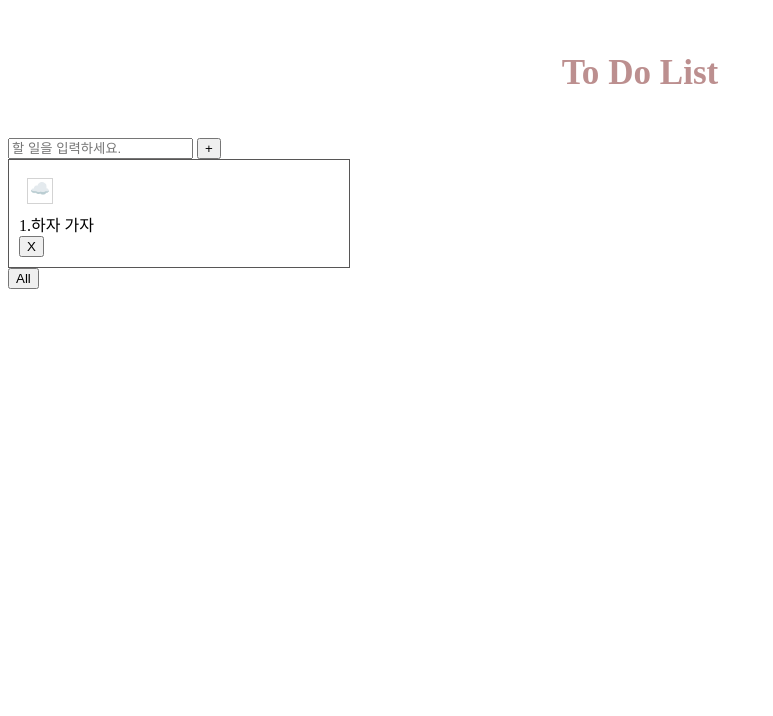
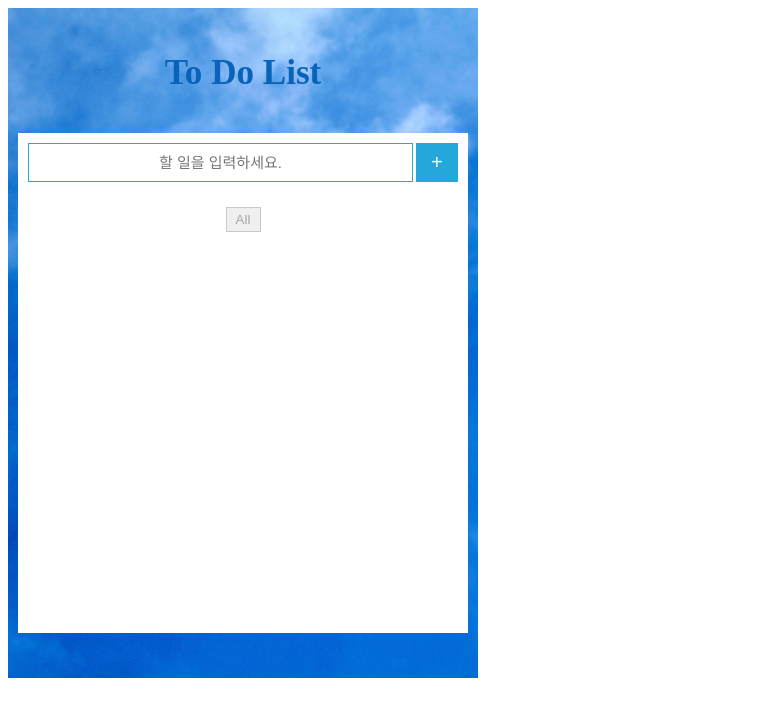
Before and after one commit to harang35/todolist, a plain HTML site: page index.html in a window 1280 px wide. Shown: the whole page, without its empty margins (0-773 px from the left). Drawn offline with Linux system fonts and the light colour scheme.

Commit message:
css 꾸밈

```diff
--- a/index.html
+++ b/index.html
@@ -5,73 +5,129 @@
     <meta name="viewport" content="width=device-width, initial-scale=1.0" />
     <title>todo list</title>
     <style>
+      #todo_todo {
+        width: 450px;
+        height: 650px;
+        padding: 10px;
+        background-image: url("back-sky.jpg");
+        background-size: cover; /* 이미지 전체 영역 채우기 */
+        background-position: center; /* 이미지 중앙 정렬 */
+        background-repeat: no-repeat; /* 이미지 반복 제거 */
+      }
       #title {
-        padding: 10px;
+        width: 100%;
+        height: 80px;
+        color: rgb(9, 100, 185);
+        font-size: 30px;
         text-align: center;
-        color: rosybrown;
-        font-size: 30px;
       }
       #todo_box {
+        width: 100%;
+        height: 500px;
         background-color: white;
-        border: 1px;
       }
       #input_box {
+        display: flex;
         background-color: white;
+        justify-content: flex-start; /* 가로 정렬 */
+        padding: 10px;
       }
       #input {
-        height: 15px;
-        align-items: center;
+        width: 90%;
+        height: 35px;
+        border: 1px solid rgb(36, 167, 219);
+        color: rgb(107, 107, 107);
+        background-color: white;
+        text-align: center;
+        font-size: 15px;
       }
-      #button {
-        background-color: transparent;
+      /* input focus 테두리 색상 */
+      #input:focus {
+        border-color: #007bff;
+        outline: none;
+        box-shadow: 0 0 5px rgba(0, 123, 255, 0.5);
+      }
+      #add {
+        width: 10%;
+        background-color: rgb(36, 167, 219);
+        display: flex; /* 중앙정렬 */
+        justify-content: center; /* 가로중앙정렬 */
+        align-items: center; /* 세로중앙정렬 */
+        margin-left: 3px; /* 왼쪽 밖 여백 */
+      }
+      #addBtn {
+        color: white;
+        font-size: 20px;
+        background-color: rgb(36, 167, 219);
+        border: none;
+        height: 100%;
+      }
+      #list {
+        display: flex;
+        list-style: none;
+        display: block;
+        padding: 0;
+        margin: 10px;
+      }
+      #todo_list ul li {
+        width: 90%;
+        background-color: white;
+        list-style: none; /*리스트 말머리 없애기*/
+        padding: 7px;
+        border: none;
+        color: rgb(36, 167, 219);
+        /*border: 1px solid rgb(211, 32, 32);*/
+      }
+      #todo_all {
+        display: flex;
+        justify-content: center; /* 수평 중앙 정렬 */
+        align-items: center; /* 수직 중앙 정렬 */
+        width: 100%;
+        height: 35px;
         border: 0;
       }
-      #todo_list {
-        display: flex;
-        list-style: none;
-        padding: 0;
-        margin: 0;
-        justify-content: flex-start; /* 가로 정렬 */
+      .completed {
+        text-decoration: line-through;
+        color: gray;
       }
-      #list ul li {
-        width: 20rem;
-        list-style: none; /*리스트 말머리 없애기*/
-        padding: 10px;
-        border: 1px solid rgb(87, 86, 86);
+      .delete-btn {
+        background-color: rgb(36, 167, 219);
+        color: white;
+        border: none;
+        padding: 5px;
+        cursor: pointer;
       }
-      #checkbox {
-        min-width: none; /*최소너비*/
-        min-height: none;
-        width: 1.5rem;
-        height: 1.5rem;
-        margin: 0.5rem 0.5rem;
-        border: 1px solid lightgray;
-        text-align: center;
+      .delete-btn:hover {
+        /* 커서와 버튼색 변경*/
+        cursor: pointer;
+        background-color: rgb(238, 76, 76);
+      }
+      #show_all {
+        width: 35px;
+        height: 70%;
+        color: rgb(167, 166, 166);
+        border: 1px solid rgb(199, 201, 202);
       }
     </style>
   </head>
   <body>
+    <div id="todo_todo">
       <div id="title">
         <h3>To Do List</h3>
       </div>
       <div id="todo_box">
         <div id="input_box">
           <input id="input" type="text" placeholder="할 일을 입력하세요." />
-        <button id="add">+</button>
+          <div id="add"><button id="addBtn">+</button></div>
         </div>
-      <div id="list">
-        <ul id="todo_list">
-          <li id="todo_item check">
-            <div id="checkbox">☁️</div>
-            <div id="todo">1.하자 가자</div>
-            <button id="delbox">X</button>
-          </li>
-        </ul>
+        <div id="todo_list">
+          <ul id="list"></ul>
+        </div>
         <div id="todo_all">
           <button id="show_all" data-type="all">All</button>
         </div>
       </div>
     </div>
-    <script src="" main.js></script>
+    <script src="main.js"></script>
   </body>
 </html>
--- a/main.js
+++ b/main.js
@@ -1,3 +1,52 @@
 // 1. 투두리스트 디자인 만들기
 // 2. Todo 객체 생성
-// 내용, 체크여부, id값,
+// 기본 속성 : 내용, 체크여부, id값,
+const todos = [todo, todo, todo];
+
+const todo = {};
+const doto = {
+  title: "",
+  checked: false,
+  id: "",
+};
+
+// 입력창과 버튼, 리스트를 가져오기
+const input = document.getElementById("input");
+const addButton = document.getElementById("addBtn");
+const list = document.getElementById("list");
+
+// 입력 클릭 이벤트
+addButton.addEventListener("click", () => {
+  const todoText = input.value.trim(); // 입력값 가져오기 및 공백 제거
+
+  // 입력창에 내용 없으면 경고
+  if (!todoText) {
+    alert("내용을 입력해 주세요!");
+    return;
+  }
+
+  const li = document.createElement("li"); // 새로운 할 일 만들기
+  const checkbox = document.createElement("input"); // 체크박스 생성
+  checkbox.type = "checkbox"; // 체크박스 타입 지정
+
+  checkbox.addEventListener("change", () => {
+    // 체크박스 변경 이벤트
+    li.classList.toggle("completed"); // 체크되면 완료 표시
+  });
+
+  const deleteButton = document.createElement("button"); // 삭제 버튼 생성
+  deleteButton.textContent = "X";
+  deleteButton.className = "delete-btn";
+
+  // 할일 삭제 클릭 이벤트
+  deleteButton.addEventListener("click", () => {
+    list.removeChild(li);
+  });
+
+  li.appendChild(checkbox); // 체크박스 추가
+  li.appendChild(document.createTextNode(todoText)); // 할 일 추가
+  li.appendChild(deleteButton);
+
+  list.appendChild(li); // 리스트에 추가
+  input.value = ""; // 입력창 초기화
+});
```
Also changed, not shown: back-sky.jpg (added). Lines whose indentation alone changed are shown as unchanged.
